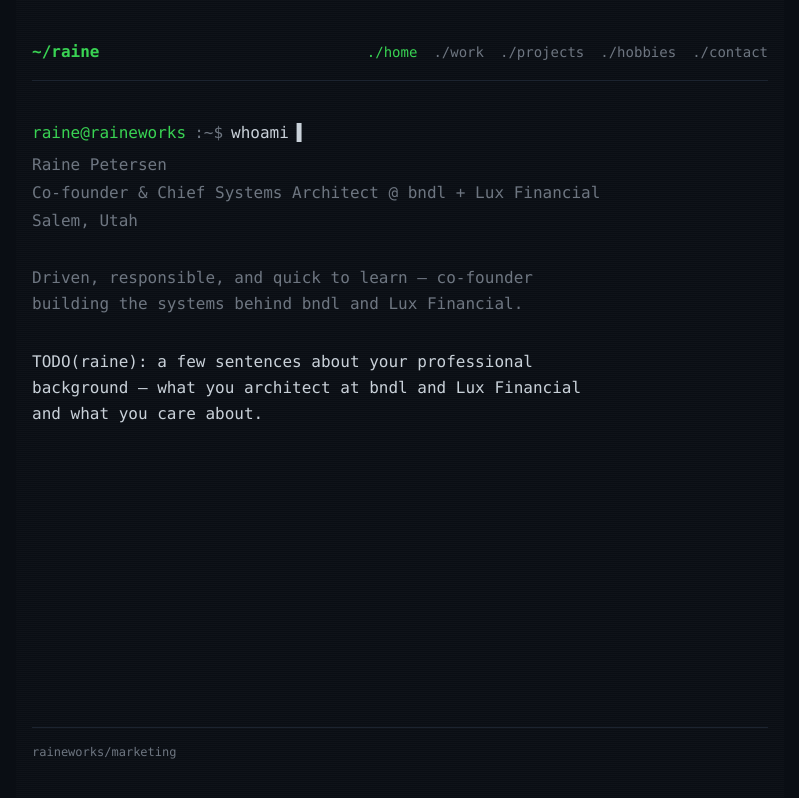
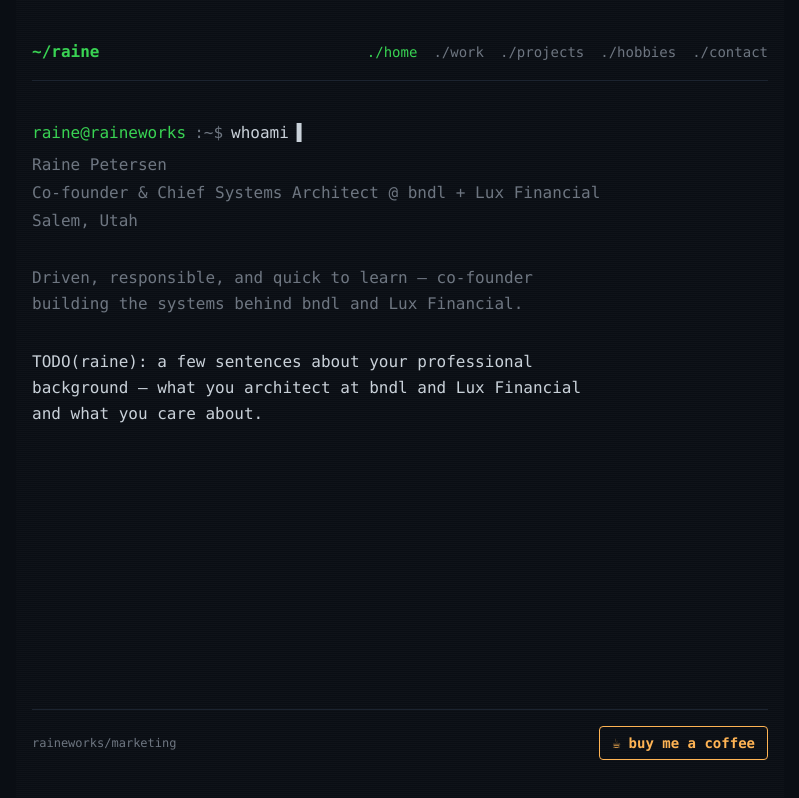
Before and after one commit to raine-works/raineworks, a React (Vite) app in the folder packages/marketing/: page / in a window 1280 px wide. Shown: the whole page, without its empty margins (240-1039 px from the left). Built offline with nearby package versions, Linux system fonts and the light colour scheme.

Commit message:
feat(marketing): add Buy Me a Coffee button
Co-Authored-By: Claude Sonnet 5.5 <noreply@anthropic.com>

```diff
--- /dev/null
+++ b/packages/marketing/src/components/BuyMeACoffeeButton.tsx
@@ -0,0 +1,15 @@
+import { profile } from '@/content/profile';
+
+export function BuyMeACoffeeButton() {
+	return (
+		<a
+			href={profile.contact.buyMeACoffee}
+			target="_blank"
+			rel="noopener noreferrer"
+			className="inline-flex items-center gap-2 rounded border border-highlight px-3 py-1.5 font-bold text-highlight text-sm transition-colors hover:bg-highlight hover:text-bg"
+		>
+			<span aria-hidden="true">☕</span>
+			buy me a coffee
+		</a>
+	);
+}
--- a/packages/marketing/src/content/profile.ts
+++ b/packages/marketing/src/content/profile.ts
@@ -38,6 +38,7 @@ export const profile = {
 		email: 'TODO@example.com',
 		github: 'https://github.com/raine-works',
 		linkedin: 'https://www.linkedin.com/in/rainepetersen',
+		buyMeACoffee: 'https://buymeacoffee.com/raineworks',
 	},
 };
 
--- a/packages/marketing/src/routes/__root.tsx
+++ b/packages/marketing/src/routes/__root.tsx
@@ -1,4 +1,5 @@
 import { createRootRoute, Link, Outlet } from '@tanstack/react-router';
+import { BuyMeACoffeeButton } from '@/components/BuyMeACoffeeButton';
 import { NotFoundPage } from '@/routes/not-found';
 
 const NAV_LINKS = [
@@ -41,8 +42,9 @@ function RootLayout() {
 				<Outlet />
 			</main>
 
-			<footer className="border-border border-t pt-4 text-text-dim text-xs">
+			<footer className="flex flex-wrap items-center justify-between gap-4 border-border border-t pt-4 text-text-dim text-xs">
 				<span>raineworks/marketing</span>
+				<BuyMeACoffeeButton />
 			</footer>
 		</div>
 	);
--- a/packages/marketing/src/routes/contact.tsx
+++ b/packages/marketing/src/routes/contact.tsx
@@ -1,3 +1,4 @@
+import { BuyMeACoffeeButton } from '@/components/BuyMeACoffeeButton';
 import { profile } from '@/content/profile';
 
 export function ContactPage() {
@@ -15,6 +16,9 @@ export function ContactPage() {
 					linkedin: <span className="text-text">{profile.contact.linkedin}</span>
 				</a>
 			</div>
+			<div className="pt-2">
+				<BuyMeACoffeeButton />
+			</div>
 		</div>
 	);
 }
```
